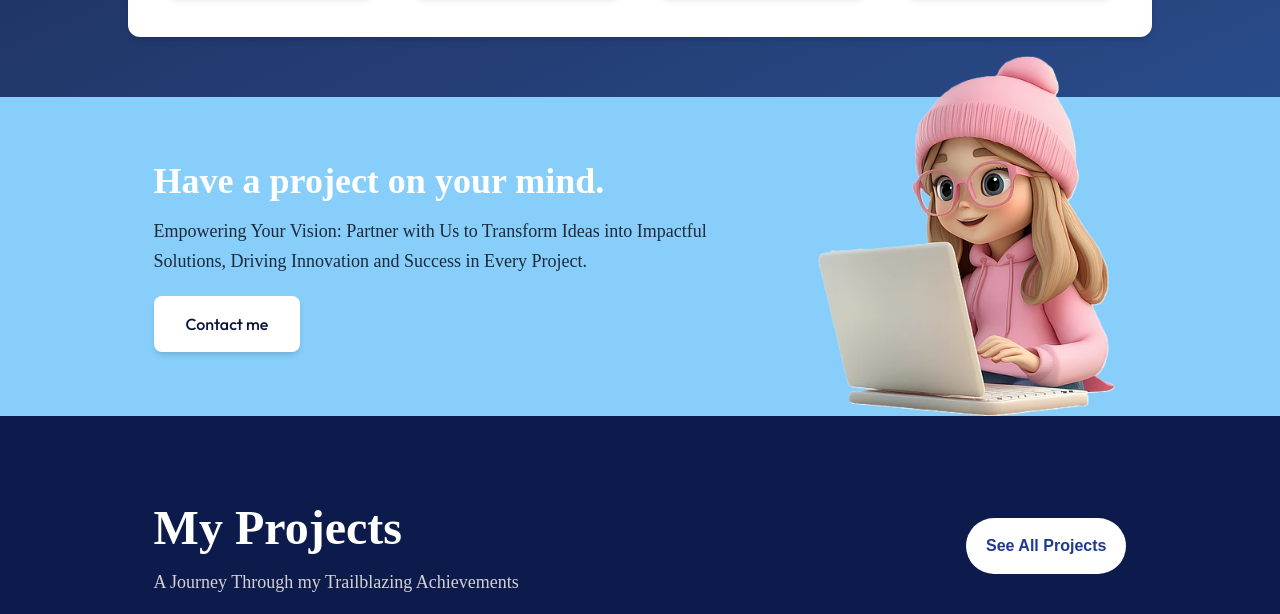
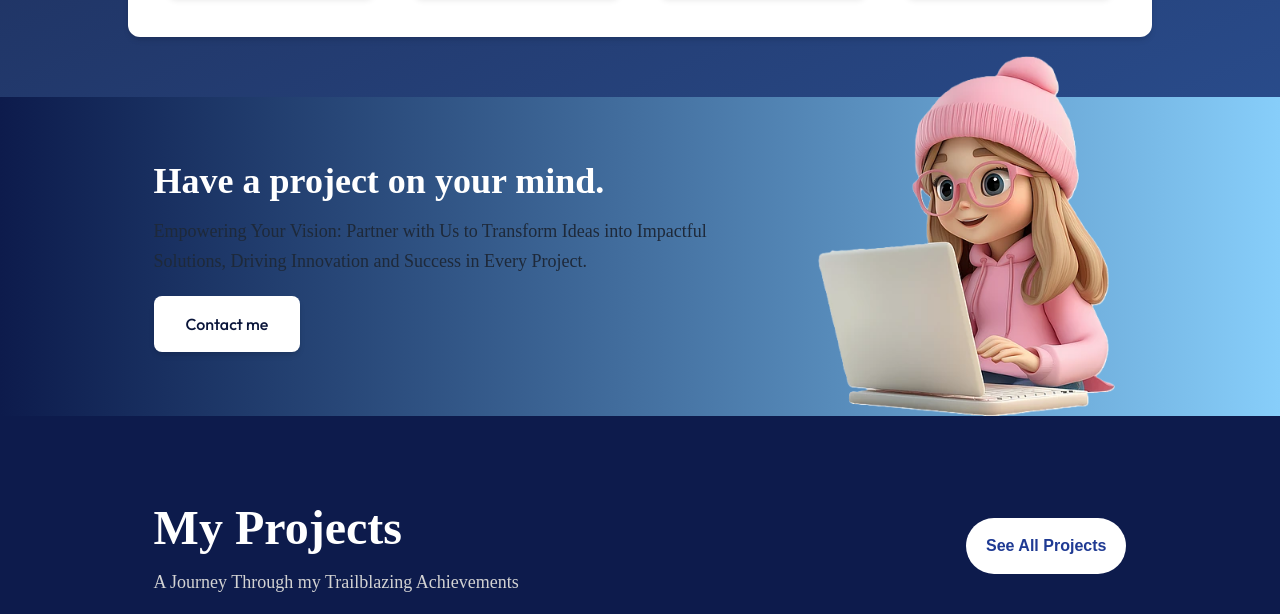
Before and after one commit to maheesha999/portpolio, a plain HTML site: page index.html in a window 1280 px wide. Shown: the part 3015-3629 px from the top of the page. Drawn offline with nearby package versions, Linux system fonts and the light colour scheme; a web font is replaced by a local one.

Commit message:
Update index.html

```diff
--- a/index.html
+++ b/index.html
@@ -532,7 +532,7 @@
 </div>
 
 <!-- Project CTA Section -->
-<div class="relative bg-[#87CEFA] w-full px-6 md:px-[12%] py-14 md:py-16 overflow-visible z-0 " data-aos="fade-up">
+<div class="relative bg-gradient-to-r from-[#0D1B4C] to-[#87CEFA] w-full px-6 md:px-[12%] py-14 md:py-16 overflow-visible z-0 " data-aos="fade-up">
   <!-- Main Content Wrapper -->
   <div class="relative z-10 flex flex-col md:flex-row items-start justify-between gap-8">
     <!-- Text Content -->
```
